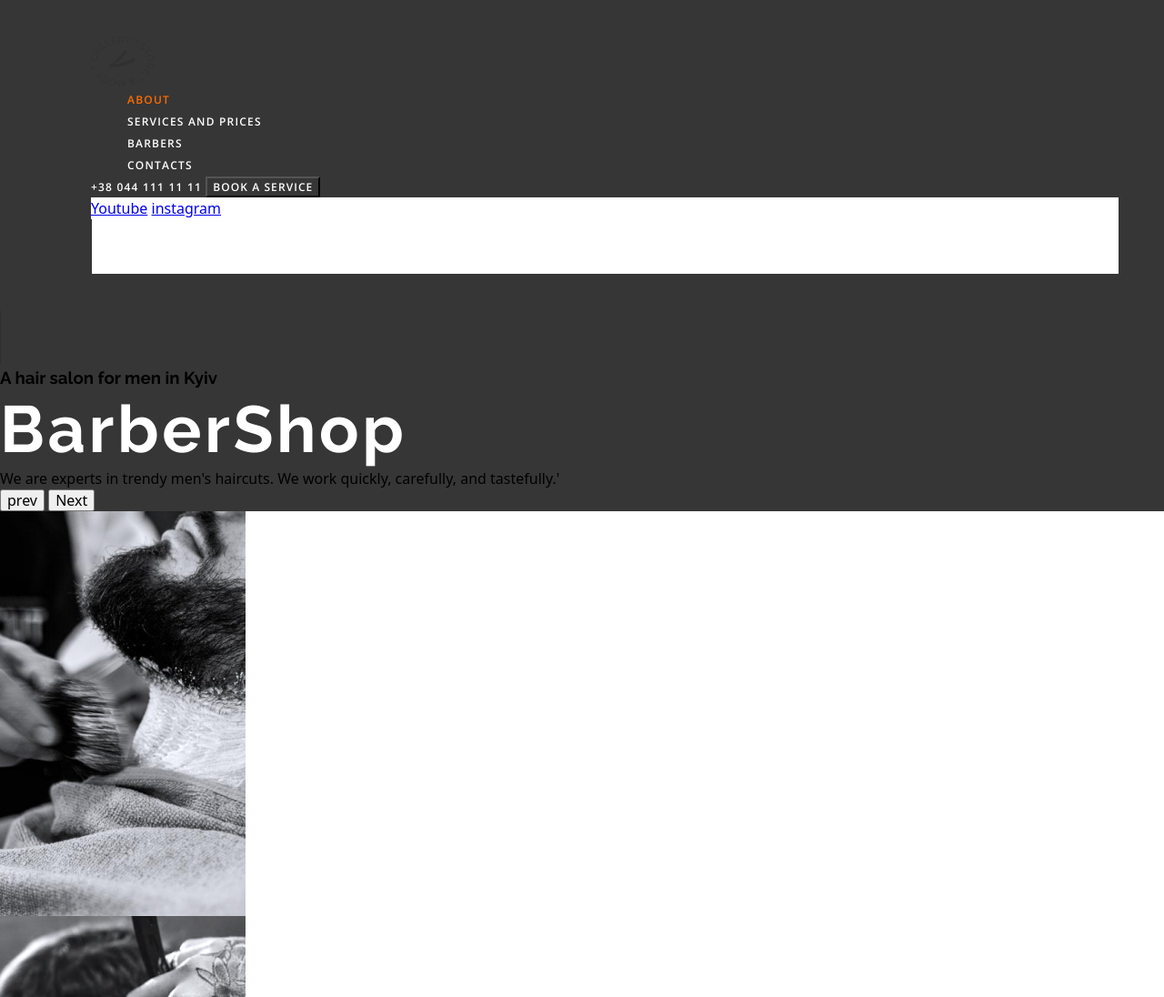
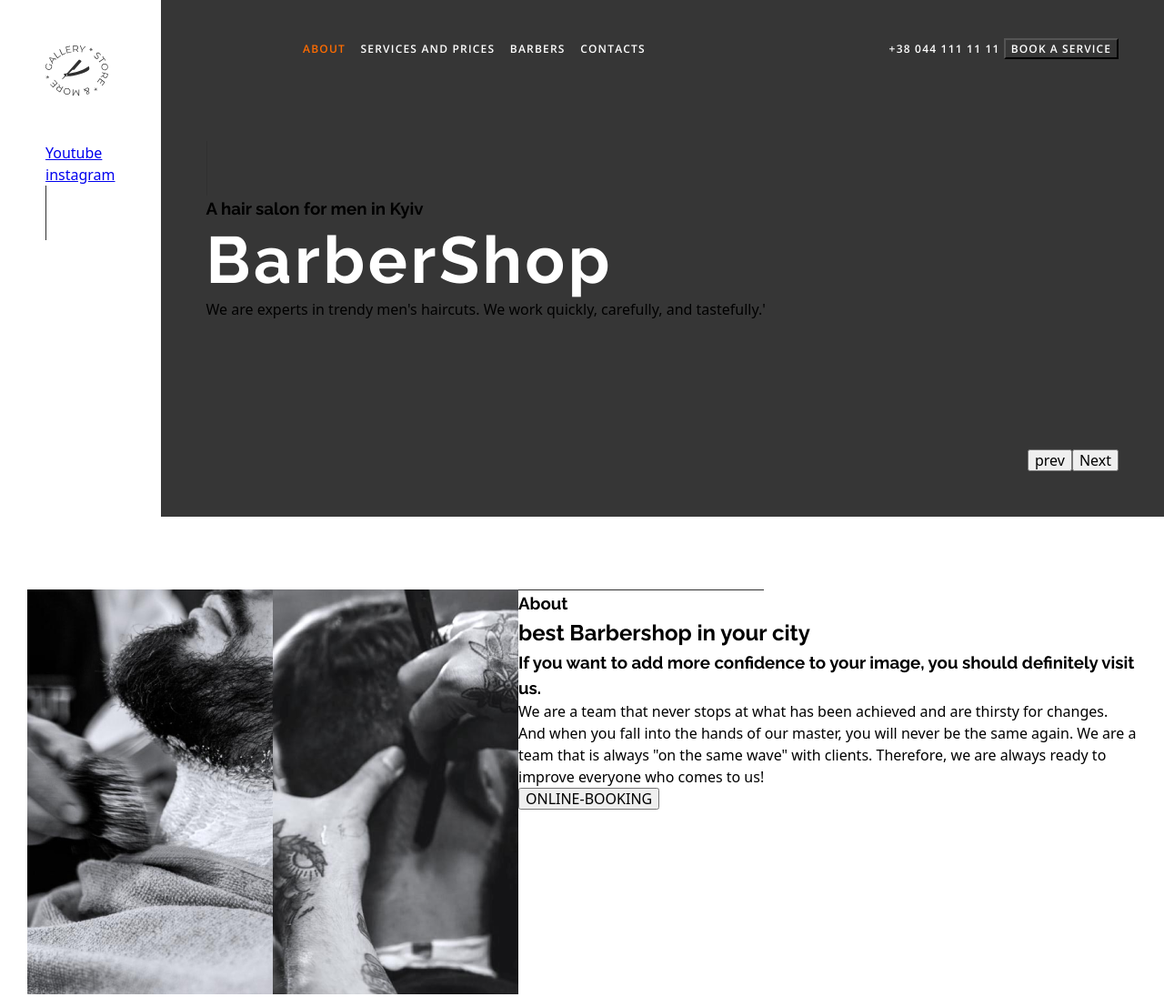
Before and after one commit to Simonkhawam/Barbershop, a plain HTML site: page index.html in a window 1280 px wide. Shown: the top 1096 px of the page at 91% size. Drawn offline with nearby package versions, Linux system fonts and the light colour scheme.

Commit message:
commit with unfinised section (section-light)

```diff
--- a/index.html
+++ b/index.html
@@ -26,12 +26,32 @@
   </head>
   <!-- Partea pe care o vedem efectiv in pagina -->
   <body>
-    <!-- Header -->
-    <header class="global-header">
+    <div class="container header-container">
+      <aside class="global-aside">
         <a href="index.html">
           <img src="images/logo.svg" alt="BarberShop" />
         </a>
+        <div class="global-aside-links">
+          <a
+            class="social-link"
+            href="https://youtube.com"
+            target="_blank"
+            rel="nofollow noopener no-referrer"
+            >Youtube</a
+          >
+          <a
+            class="social-link active"
+            href="https://instagram.com"
+            target="_blank"
+            rel="nofollow noopener no-referrer"
+            >instagram</a
+          >
 
+          <img src="images/dash_navigation-links.png" class="dash" />
+        </div>
+      </aside>
+      <div class="header-container-content">
+        <header class="global-header">
           <nav class="main-navigation">
             <ul>
               <li><a href="about.html" class="active">About</a></li>
@@ -53,29 +73,30 @@
             </ul>
             <!-- Sectiunea nav, trebuie sa contina doar link-urile pentru navigatie -->
           </nav>
-      <a class="phone-number" href="tel:+380441111111">+38 044 111 11 11</a>
+          <div>
+            <a class="phone-number" href="tel:+380441111111"
+              >+38 044 111 11 11</a
+            >
             <button class="button">BOOK A SERVICE</button>
-
+          </div>
           <!-- Sectiunea pentru link-uri spre Youtube/instagram -->
-      <aside class="global-header-aside">
-        <a
-          class="social-link"
-          href="https://youtube.com"
-          target="_blank"
-          rel="nofollow noopener no-referrer"
-          >Youtube</a
-        >
-        <a
-          class="social-link active"
-          href="https://instagram.com"
-          target="_blank"
-          rel="nofollow noopener no-referrer"
-          >instagram</a
-        >
-
-        <img src="images/dash_navigation-links.png" />
-      </aside>
         </header>
+        <section class="section hero-section">
+          <img src="images/Rectangle 4.png" alt="|" />
+          <h3>A hair salon for men in Kyiv</h3>
+          <h1 class="hero-header" title="BarberShop">BarberShop</h1>
+          <p>
+            We are experts in trendy men's haircuts. We work quickly, carefully,
+            and tastefully.&apos;
+          </p>
+          <div class="contol-buttons">
+            <button>prev</button>
+            <button>Next</button>
+          </div>
+        </section>
+      </div>
+      <!-- Header -->
+    </div>
     <!--
             Avantaje main vs div:
             - Mai usor de citit de developer ('no div soup')
@@ -88,25 +109,15 @@
       <!-- se pare ca avem mai multe sectiuni in design, asadar le vom separa in functie de continutul lor -->
 
       <!-- sectiunea 'Hero' a site-ului nostru, cea care capteaza atentia utilizatorului la prima vedere (above the fold) -->
-      <section class="section hero-section">
-        <img src="images/Rectangle 4.png" alt="|" />
-        <h3>A hair salon for men in Kyiv</h3>
-        <h1 class="hero-header" title="BarberShop">BarberShop</h1>
-        <p>
-          We are experts in trendy men's haircuts. We work quickly, carefully,
-          and tastefully.&apos;
-        </p>
-        <button>prev</button>
-        <button>Next</button>
-      </section>
 
       <!--About-->
-      <section class="section section-with-light-bg">
+      <section class="section-light about-section">
         <img
           src="images/barber-img-1.png"
           alt="Frizer taie cu masina de tuns"
         />
         <img src="images/barber-img-2.png" alt="Frizer taie cu lama" />
+        <div class="section-description">
           <img src="images/dash_about.png" width="60px" height="1px" />
           <h3 class="section-sub-heading">About</h3>
           <h2 class="section-heading">best Barbershop in your city</h2>
@@ -117,16 +128,12 @@
           <p>
             We are a team that never stops at what has been achieved and are
             thirsty for changes. And when you fall into the hands of our master,
-          you will never be the same again. We are a team that is always "on the
-          same wave" with clients. Therefore, we are always ready to improve
-          everyone who comes to us!
+            you will never be the same again. We are a team that is always "on
+            the same wave" with clients. Therefore, we are always ready to
+            improve everyone who comes to us!
           </p>
-        <!--
-                - folosim un button atunci cand deschide un modal, facem o actiune in cadrul paginii noastre
-                - folosim link (a href) atunci cand deschidem o pagina / navigam spre o adresa
-                - pe scurt link -> pagina/site diferite, button - actiune in pagina
-                -->
           <button>ONLINE-BOOKING</button>
+        </div>
       </section>
       <!--service and prices-->
       <section>
--- a/style.css
+++ b/style.css
@@ -4,6 +4,7 @@
   --heading-color: #ffffff;
   --text-font-family: "open sans", "sans-serif";
   --heading-font-family: "raleway", "sans-serif";
+  --section-background-color: #fff;
 }
 
 h1,
@@ -33,9 +34,54 @@ ul {
   background-color: transparent;
 }
 
+.header-container {
+  display: flex;
+}
+
+.global-aside {
+  display: flex;
+  flex-direction: column;
+  padding: 50px;
+}
+
+.global-aside-links {
+  display: flex;
+  flex-direction: column;
+  margin-top: 50px;
+}
+
+img.dash {
+  width: 1px;
+  height: 60px;
+}
+
+.global-header .main-navigation ul {
+  display: flex;
+  width: 450px;
+  justify-content: space-evenly;
+}
+
+.header-container-content {
+  width: 100%;
+}
+
+.header-container-content .hero-section {
+  padding: 50px;
+  width: 100%;
+  background-color: #363636;
+}
+.contol-buttons {
+  margin-top: 142px;
+  display: flex;
+  justify-content: end;
+}
+
 .global-header {
   background-color: #363636;
   padding: 40px 50px 40px 100px;
+  display: flex;
+  width: 100%;
+  justify-content: space-between;
 }
 
 .phone-number,
@@ -58,7 +104,7 @@ ul {
 }
 
 .global-header-aside {
-  background-color: #ffffff;
+  background-color: var(--section-background-color);
 }
 
 .global-header .social-links {
@@ -70,10 +116,6 @@ ul {
   line-height: normal;
   letter-spacing: 2.2px;
   text-decoration: none;
-}
-
-.hero-section {
-  background-color: #363636;
 }
 
 .global-header .main-navigation a.active,
@@ -118,3 +160,21 @@ ul {
   line-height: normal;
   letter-spacing: 3.6px;
 }
+
+.section-light {
+  background-color: var(--section-background-color);
+}
+.section-light.about-section {
+  display: flex;
+  margin-top: 50px;
+  justify-content: space-evenly;
+  padding: 30px;
+}
+
+.section-light.about-section img {
+  width: 270px;
+}
+
+.about-section.section-description {
+  width: 600px;
+}
```
Lines whose indentation alone changed are shown as unchanged.
